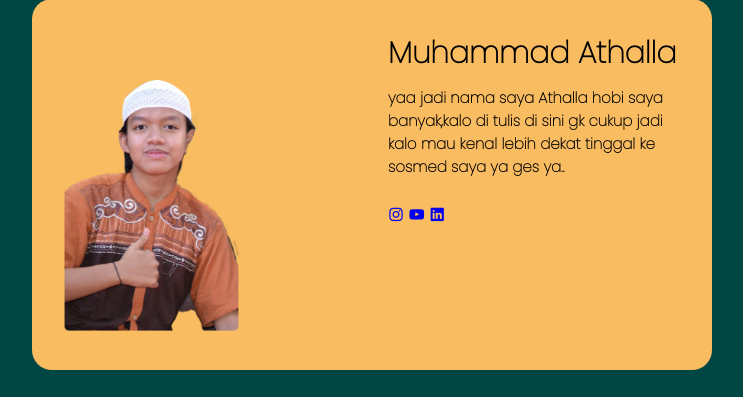
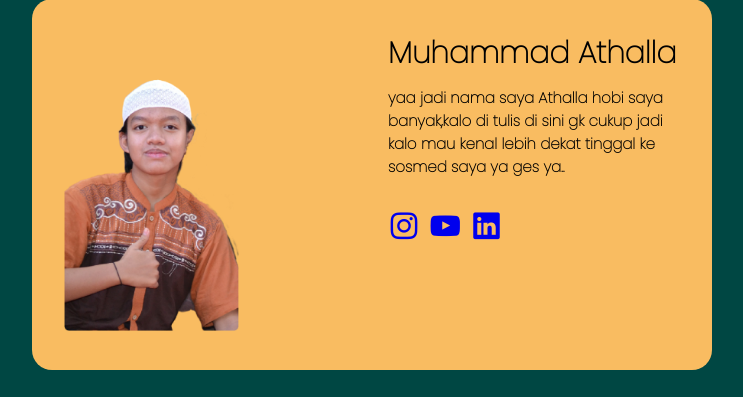
Before and after one commit to MuhammadAthalla/MuhammadAthalla.github.io, a PHP site: page / in a window 1280 px wide. Shown: the part 1810-2207 px from the top of the page, without its empty margins (268-1011 px from the left). Run offline with PHP 8.4, Linux system fonts and the light colour scheme.

Commit message:
fnsdjveri

```diff
--- a/index.html
+++ b/index.html
@@ -14,8 +14,14 @@
     <!-- Google Fonts -->
     <link href="https://fonts.googleapis.com/css2?family=Bebas+Neue&family=Fredoka+One&family=Poppins:wght@100&family=Roboto:wght@100&display=swap" rel="stylesheet">
 
+        <!-- iconscout -->
+    <link rel="stylesheet" href="https://unicons.iconscout.com/release/v4.0.0/css/line.css">
+    <link rel="stylesheet" href="https://unicons.iconscout.com/release/v4.0.0/css/solid.css">
     <!-- End Google Fonts -->
     <link rel="icon" href="./img/L.png">
+    <!-- iconscout -->
+    <link rel="stylesheet" href="https://unicons.iconscout.com/release/v4.0.0/css/line.css">
+    <link rel="stylesheet" href="https://unicons.iconscout.com/release/v4.0.0/css/solid.css">
 
 <style>
     body{
--- a/style.css
+++ b/style.css
@@ -510,6 +510,7 @@ aside{
 
 .socialmedia{
     margin-top: 1.5rem;
+    font-size: 2rem;
 }
 
 .aboutus-card:hover{
```
